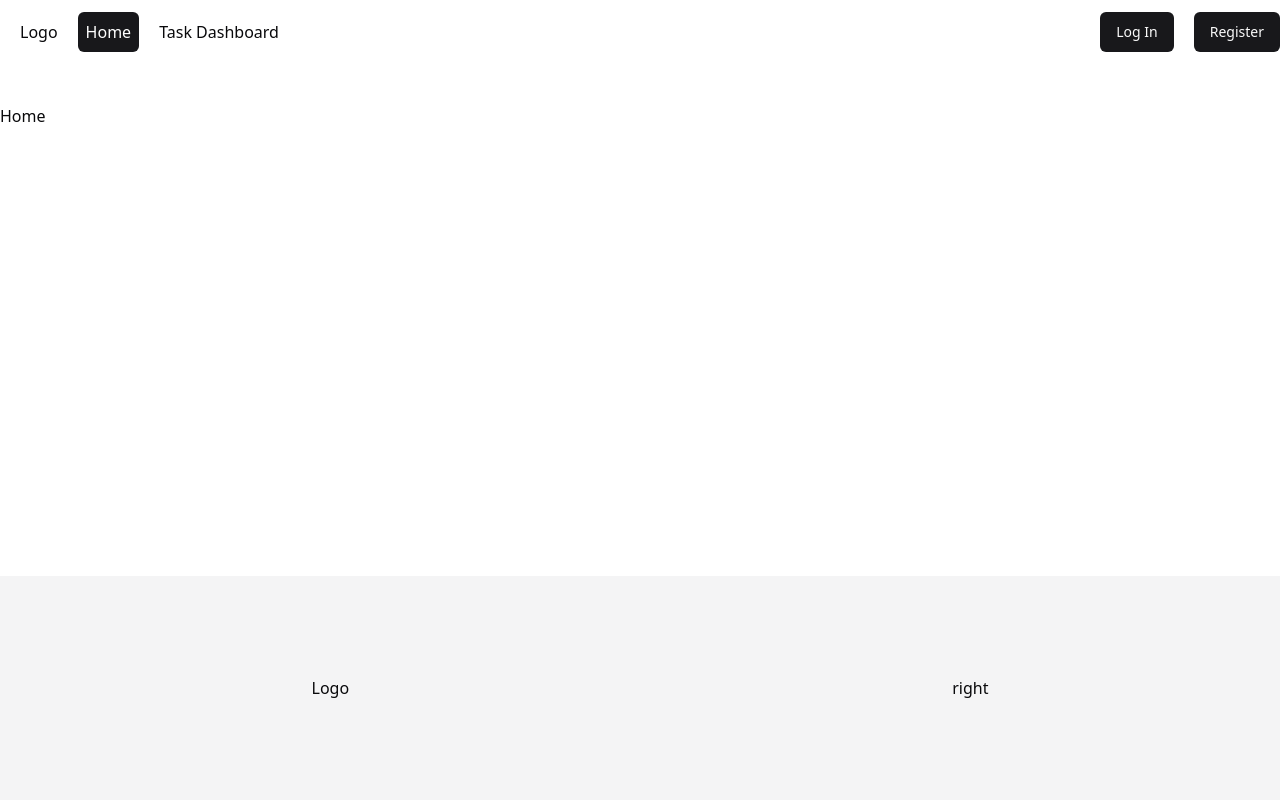
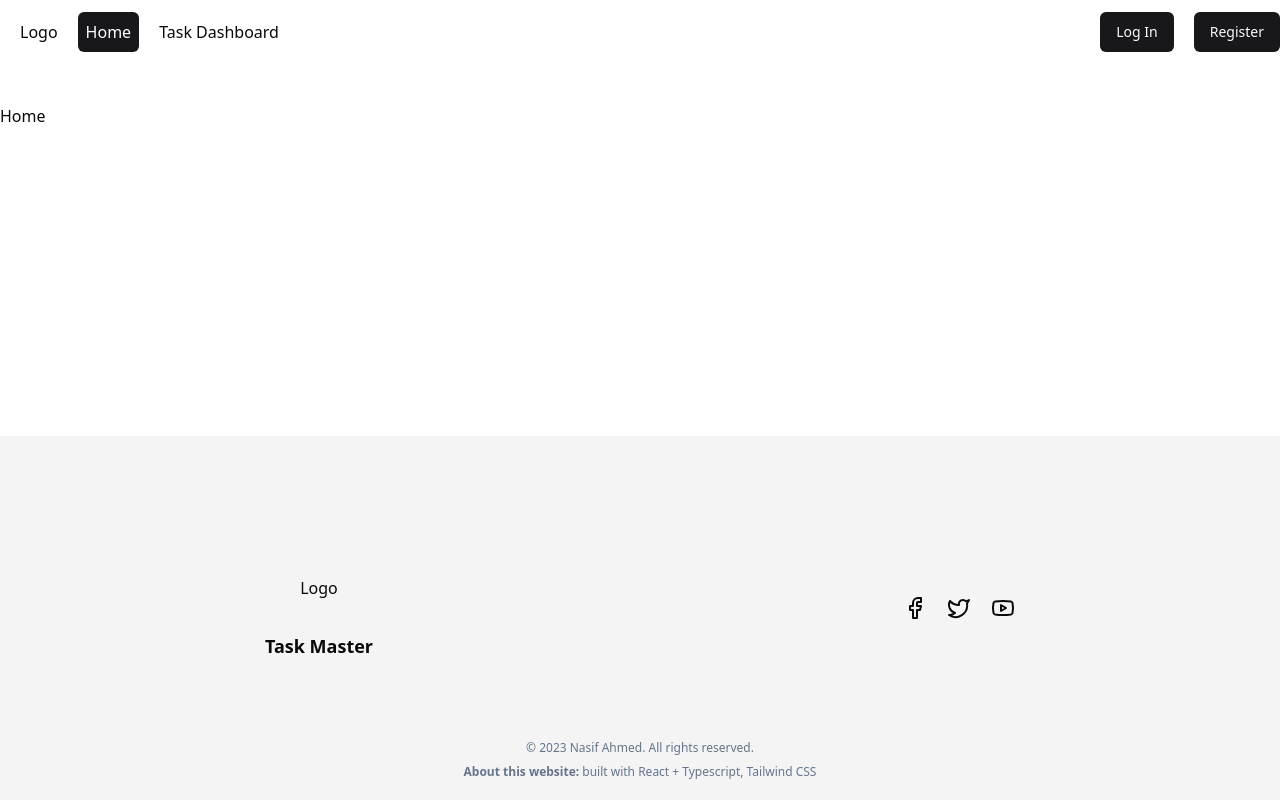
Before and after one commit to NasifAhmed/task-master, a React (Vite) app: page / in a window 1280 px wide. Built offline with nearby package versions, Linux system fonts and the light colour scheme; no server answers.

Commit message:
Setup footer

```diff
--- a/src/components/Footer.tsx
+++ b/src/components/Footer.tsx
@@ -1,14 +1,36 @@
+import { Facebook, Twitter, Youtube } from "lucide-react";
 import Logo from "./Logo";
 
 export default function Footer() {
     return (
-        <div className="mt-10 py-20 flex items-center justify-around bg-muted">
-            <div className="leftside flex flex-col justify-center items-center">
-                <Logo />
+        <footer className="flex flex-col bg-muted">
+            <div className="mt-10 py-20 flex items-center justify-around ">
+                <div className="leftside flex flex-col justify-center items-center">
+                    <Logo />
+                    <h2 className="font-semibold text-lg mt-3">Task Master</h2>
+                </div>
+                <div className="rightside flex gap-5 justify-center items-center">
+                    <a href="http://www.facebook.com">
+                        <Facebook />
+                    </a>
+                    <a href="http://www.x.com">
+                        <Twitter />
+                    </a>
+                    <a href="http://www.youtube.com">
+                        <Youtube />
+                    </a>
+                </div>
             </div>
-            <div className="rightside flex flex-col justify-center items-center">
-                right
+            <div className="mb-5 px-4 text-center text-slate-500">
+                <small className="mb-2 text-xs block">
+                    &copy; 2023 Nasif Ahmed. All rights reserved.
+                </small>
+
+                <p className="text-xs">
+                    <span className="font-bold">About this website: </span>{" "}
+                    built with React + Typescript, Tailwind CSS{" "}
+                </p>
             </div>
-        </div>
+        </footer>
     );
 }
```
